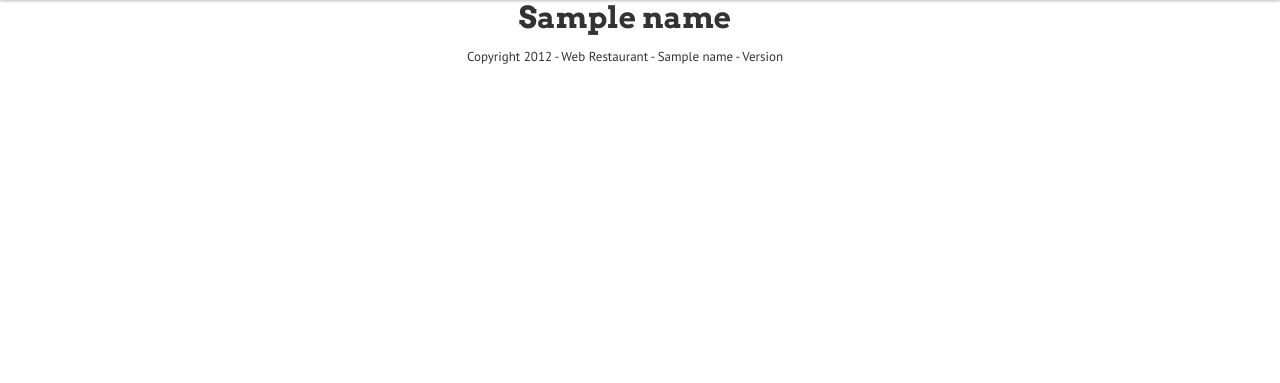
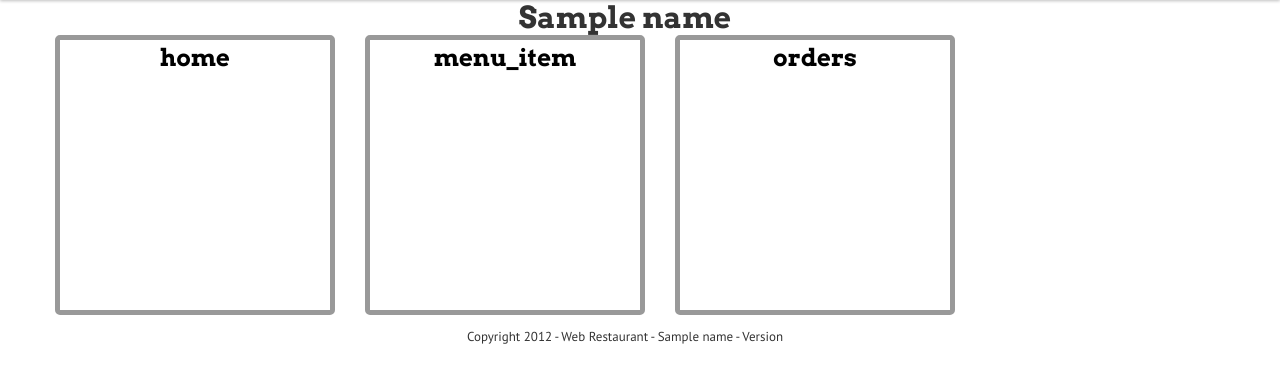
Before and after one commit to excellentingenuity/georges-resturant, a CodeIgniter app: the page made by application/views/home_index.php in a window 1280 px wide. Shown: the part 40-423 px from the top of the page. Run offline with CodeIgniter, Linux system fonts and the light colour scheme; the template is opened without the code that fills it: most values are stand-ins (such as "Sample title", 1, 10 or a date in 2020); data that the repository does not hold is empty.

Commit message:
added touch_nav_menu.php and the beginning of the navigation menu for touch screens
Signed-off-by: James Johnson <james.johnson@excellentingenuity.com>

```diff
--- a/application/views/home_index.php
+++ b/application/views/home_index.php
@@ -6,6 +6,9 @@ $this->load->view('header', $data);
 <div class="container main-content">
     <div class="row">
         <h1 class="welcome"><?php print($Name); ?></h1>
+    </div>
+    <div class="row">
+     	<?php $this->load->view('touch_nav_menu', 'home')?>
         <!--add default touch menu -->
     </div>
 </div>
--- /dev/null
+++ b/application/views/touch_nav_menu.php
@@ -0,0 +1,10 @@
+<?php
+$nav_array = array('home', 'menu_item', 'orders');
+foreach ($nav_array as $item) {
+	if ($item == 'home'){
+		printf('<a class="touch_menu_block_a" href="' . base_url() . '"><div class="span3 touch_menu_block"><h2 class="touch_menu_h2">' . $item . '</h2></div></a>');
+	}else {
+		printf('<a class="touch_menu_block_a" href="' . base_url() . "/" . $item . '"><div class="span3 touch_menu_block"><h2 class="touch_menu_h2">' . $item . '</h2></div></a>');
+	}
+}
+?>
--- a/css/base.css
+++ b/css/base.css
@@ -48,3 +48,25 @@ a.brand {
 h1.welcome {
     text-align:center;
 }
+/*touch block navigation*/
+.touch_menu_block {
+	border:solid #999999 thick;
+	border-radius:5px;
+	color:#000000;
+	text-align:center;
+	min-height: 15em;
+	vertical-align: center;
+}
+
+
+touch_menu_h2{
+	text-align:center;
+	vertical-align: center;
+}
+.touch_menu_block_a {
+	color:#000000;
+	font-size:large;
+	font-family: 'Arvo', serif;
+	text-decoration:none;
+	text-align:center;
+}
```
